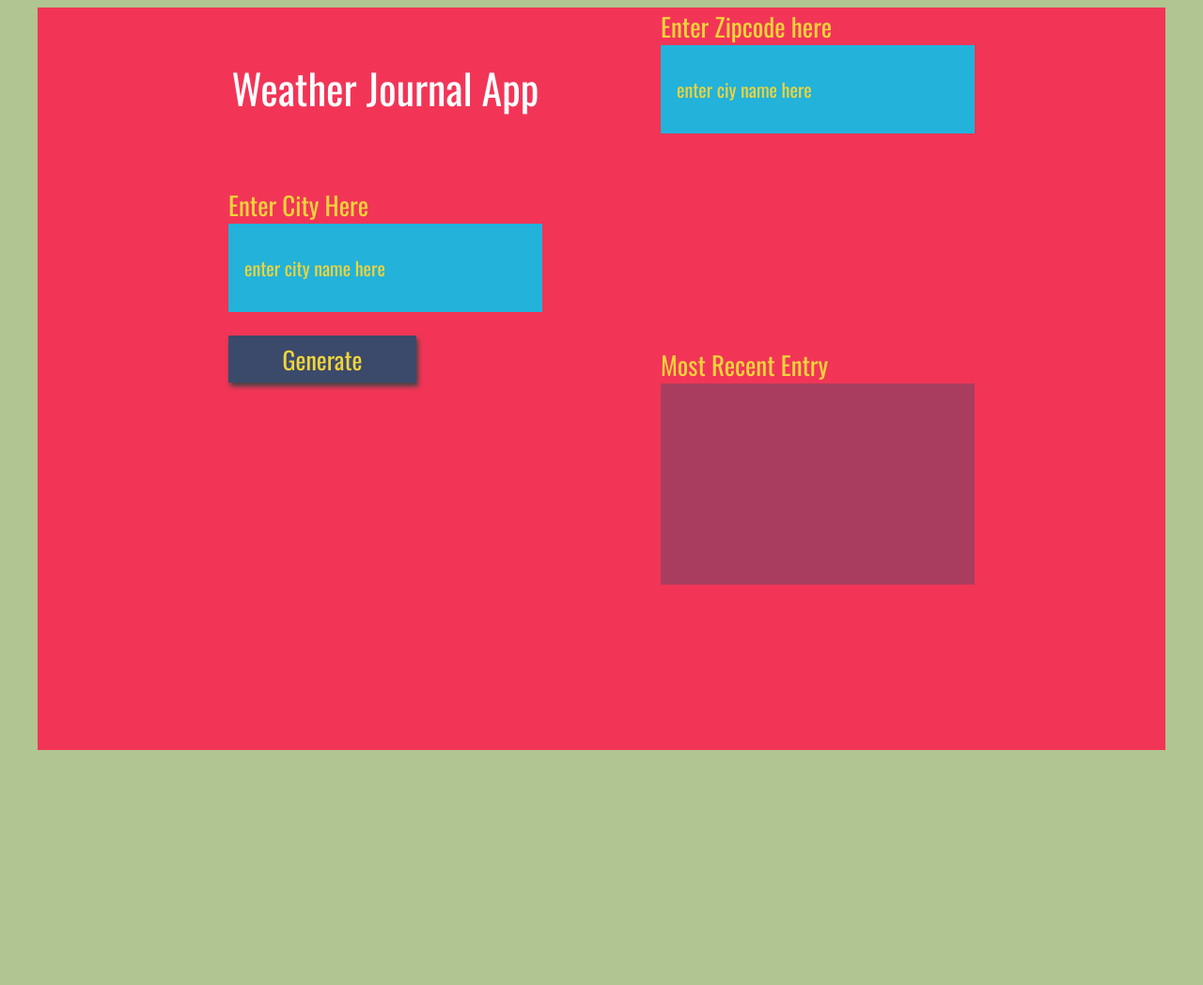
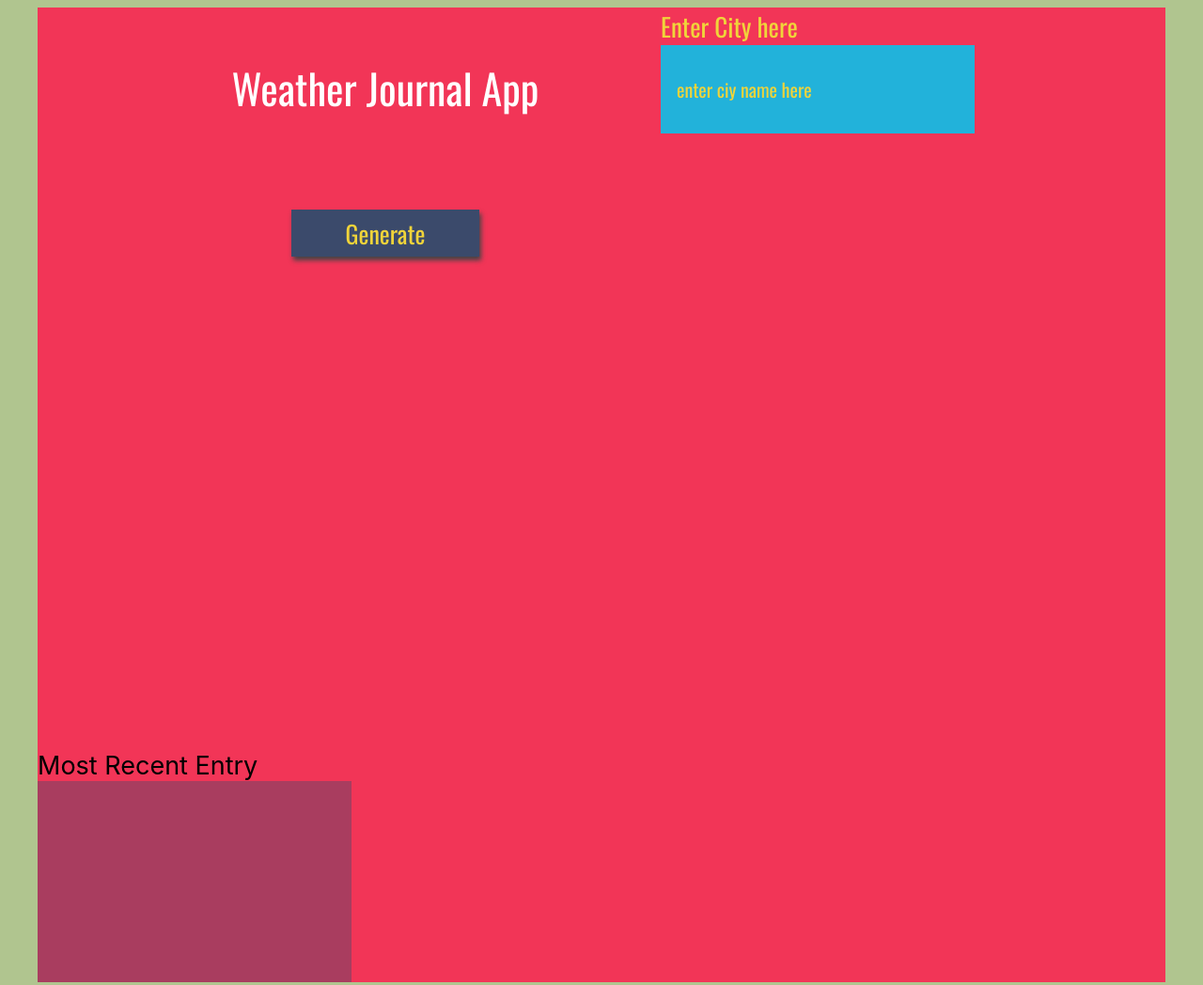
Before and after one commit to JanaBobulis/Travel-App, a website built with webpack: page src/client/views/index.html in a window 1280 px wide. Shown: the whole page at 94% size. Before the commit the page ends 806 px from the top, so only its background shows below. Built offline with nearby package versions, Linux system fonts and the light colour scheme; a web font is replaced by a local one.

Commit message:
placeholder deleted

```diff
--- a/src/client/views/index.html
+++ b/src/client/views/index.html
@@ -13,12 +13,9 @@
     Weather Journal App
   </div>
   <div class ="holder city">
-    <label for="city">Enter Zipcode here</label>
+    <label for="city">Enter City here</label>
     <input type="text" id="city" placeholder="enter ciy name here">
   </div>
-  <div class ="holder city">
-    <label for="city">Enter City Here</label>
-   <input type="text" id="city" placeholder="enter city name here">
     <button id="generate" type = "submit"> Generate </button>
   </div>
   <div class ="response">
```
